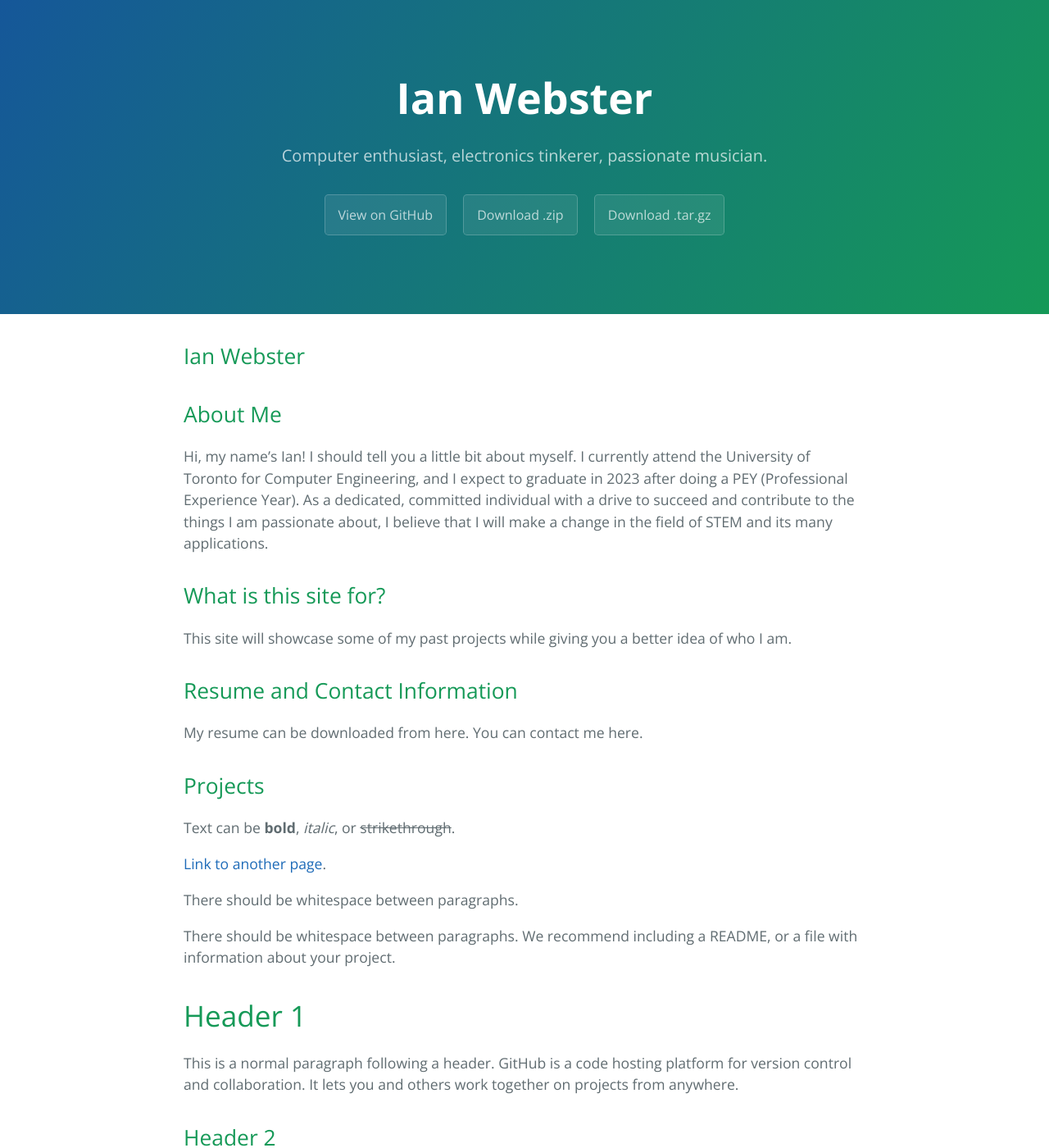
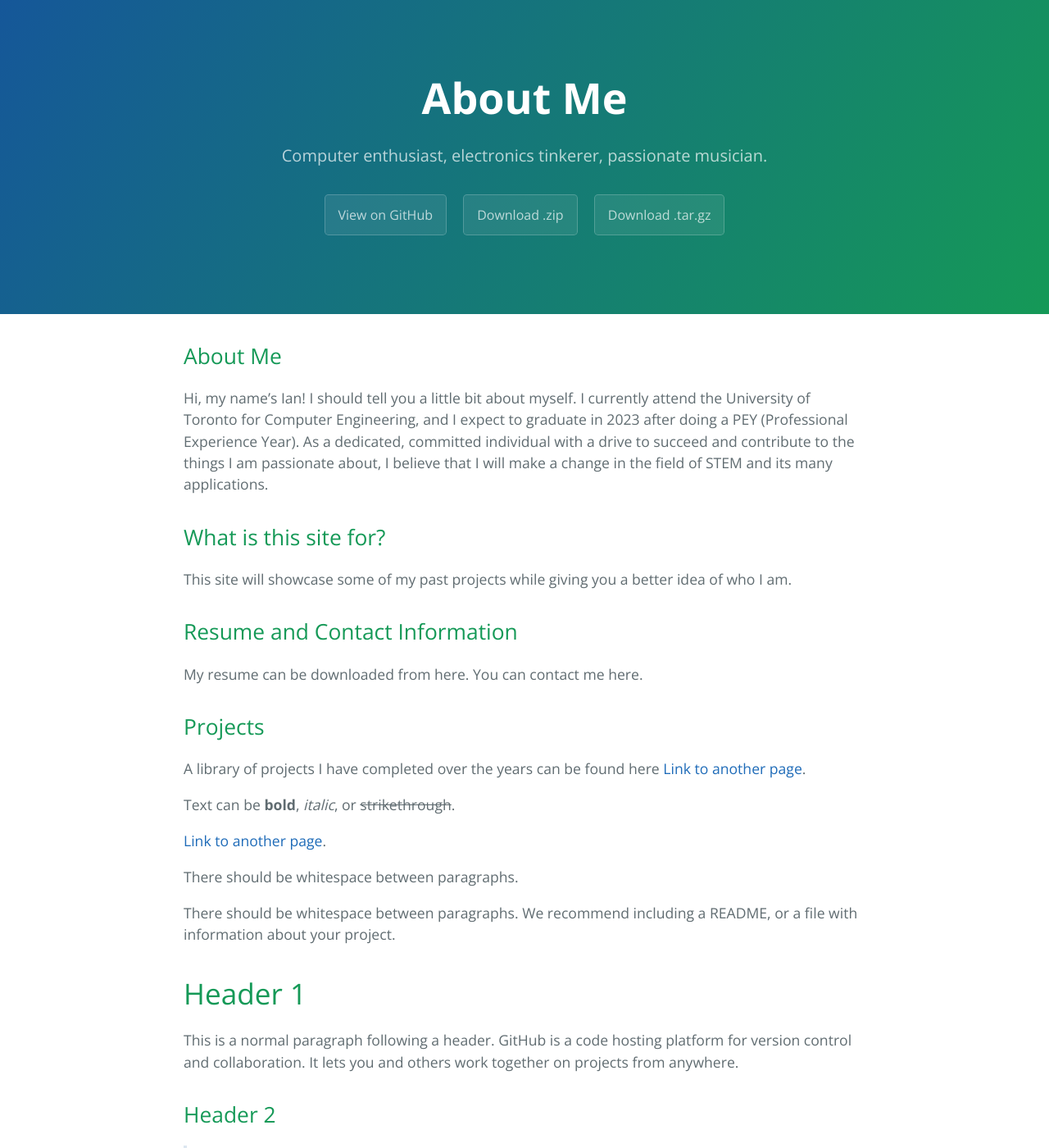
Before and after one commit to yixin0829/Cayman, a Jekyll site: the page built from index.md, in a window 1280 px wide and 1400 px high. Shown: the whole window at 82% size. Built offline with Jekyll 4.4.1, drawn with Linux system fonts in a browser that asks for light colours; our own code applies the rules of GitHub Pages for plain Markdown files.

Commit message:
Update index.md

```diff
--- a/index.md
+++ b/index.md
@@ -1,7 +1,7 @@
 ---
 layout: default
 ---
-## Ian Webster
+
 ## About Me
 Hi, my name's Ian! I should tell you a little bit about myself. I currently attend the University of Toronto for Computer Engineering, and I expect to graduate in 2023 after doing a PEY (Professional Experience Year). As a dedicated, committed individual with a drive to succeed and contribute to the things I am passionate about, I believe that I will make a change in the field of STEM and its many applications.
 
@@ -13,6 +13,8 @@ My resume can be downloaded from here.
 You can contact me here.
 
 ## Projects
+A library of projects I have completed over the years can be found here [Link to another page](./another-page.html).
+
 
 
 Text can be **bold**, _italic_, or ~~strikethrough~~.
```
